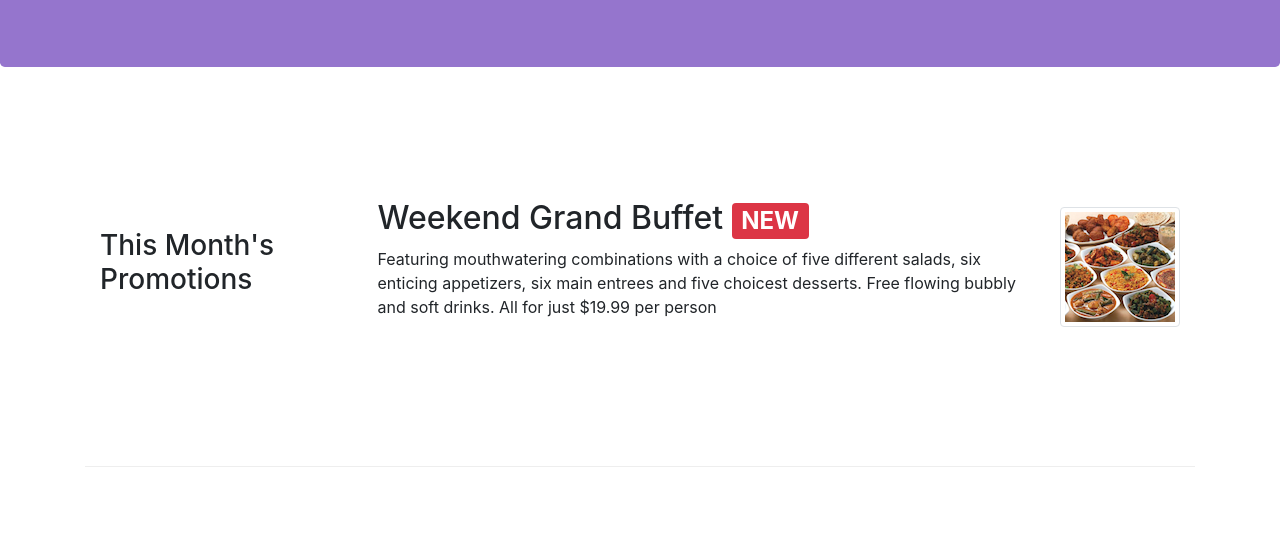
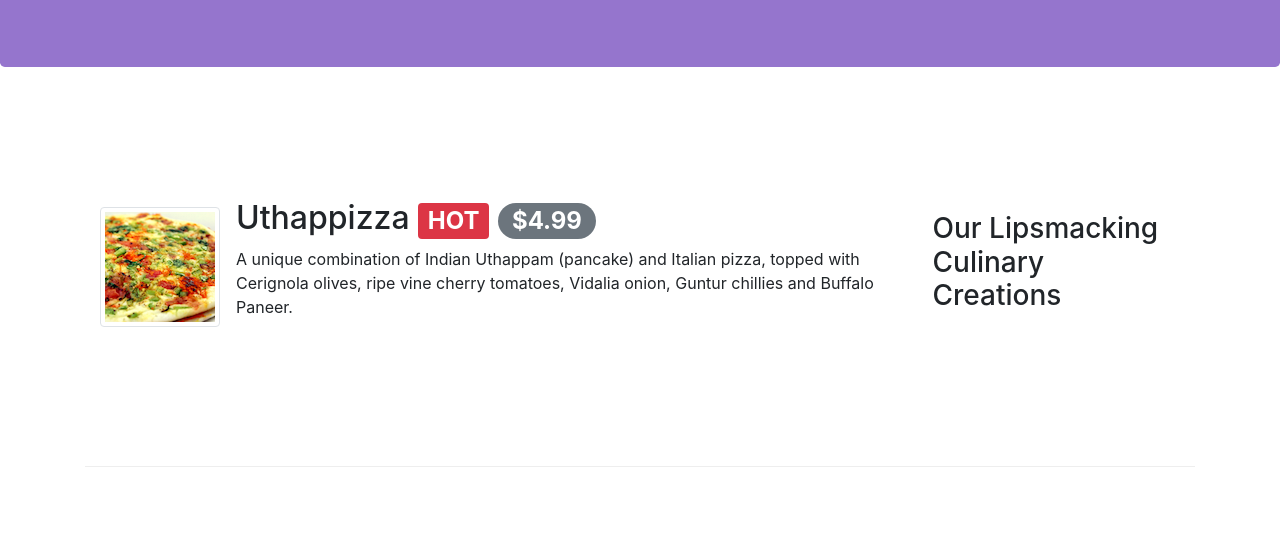
Before and after one commit to JabiliAdepu/git-test, a website: page index.html in a window 1280 px wide. Shown: the part 267-800 px from the top of the page. Drawn offline with nearby package versions, Linux system fonts and the light colour scheme.

Commit message:
Assignment-2 Final

```diff
--- a/index.html
+++ b/index.html
@@ -4,7 +4,7 @@
 <head>
      <!-- Required meta tags always come first -->
      <meta charset="utf-8">
-     <meta name="viewport" content="width=device-width, initial-scale=1, shrink-to-fit=no">
+     <meta name="viewport" content="width=device-width, initial-scale=1.0, shrink-to-fit=no">
      <meta http-equiv="x-ua-compatible" content="ie=edge">
 
      <!-- Bootstrap CSS -->
@@ -50,7 +50,7 @@
     </header>
 
     <div class="container">
-        <!--div class="row row-content align-items-center">
+        <div class="row row-content align-items-center">
             <div class="col-12 col-sm-4 order-sm-last col-md-3">
                 <h3>Our Lipsmacking Culinary Creations</h3>
             </div>
@@ -67,7 +67,7 @@
                     </div>
                 </div>
             </div>
-        </div-->
+        </div>
 
 
         <div class="row row-content align-items-center">
```
Also changed, not shown: 1 other file.
